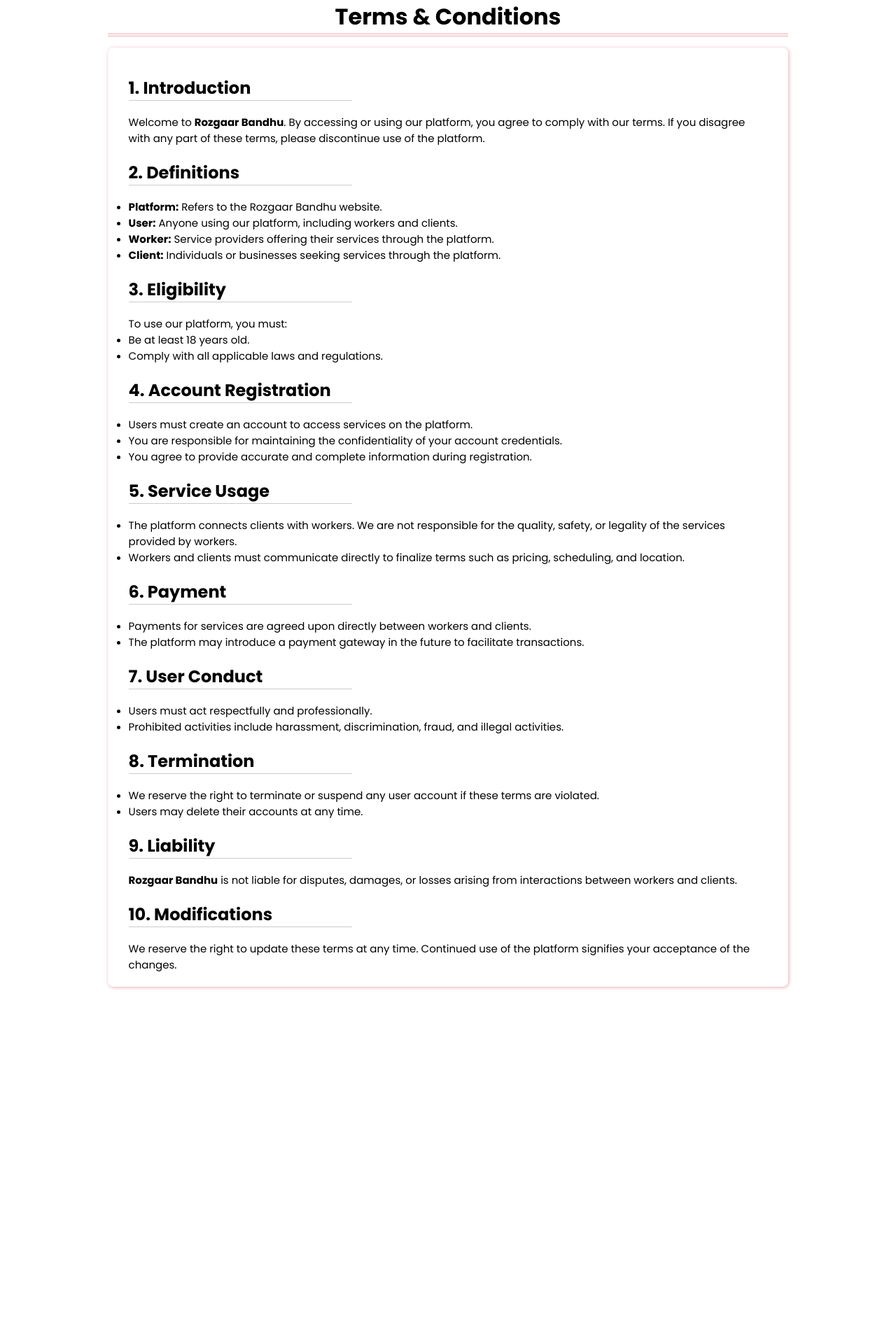
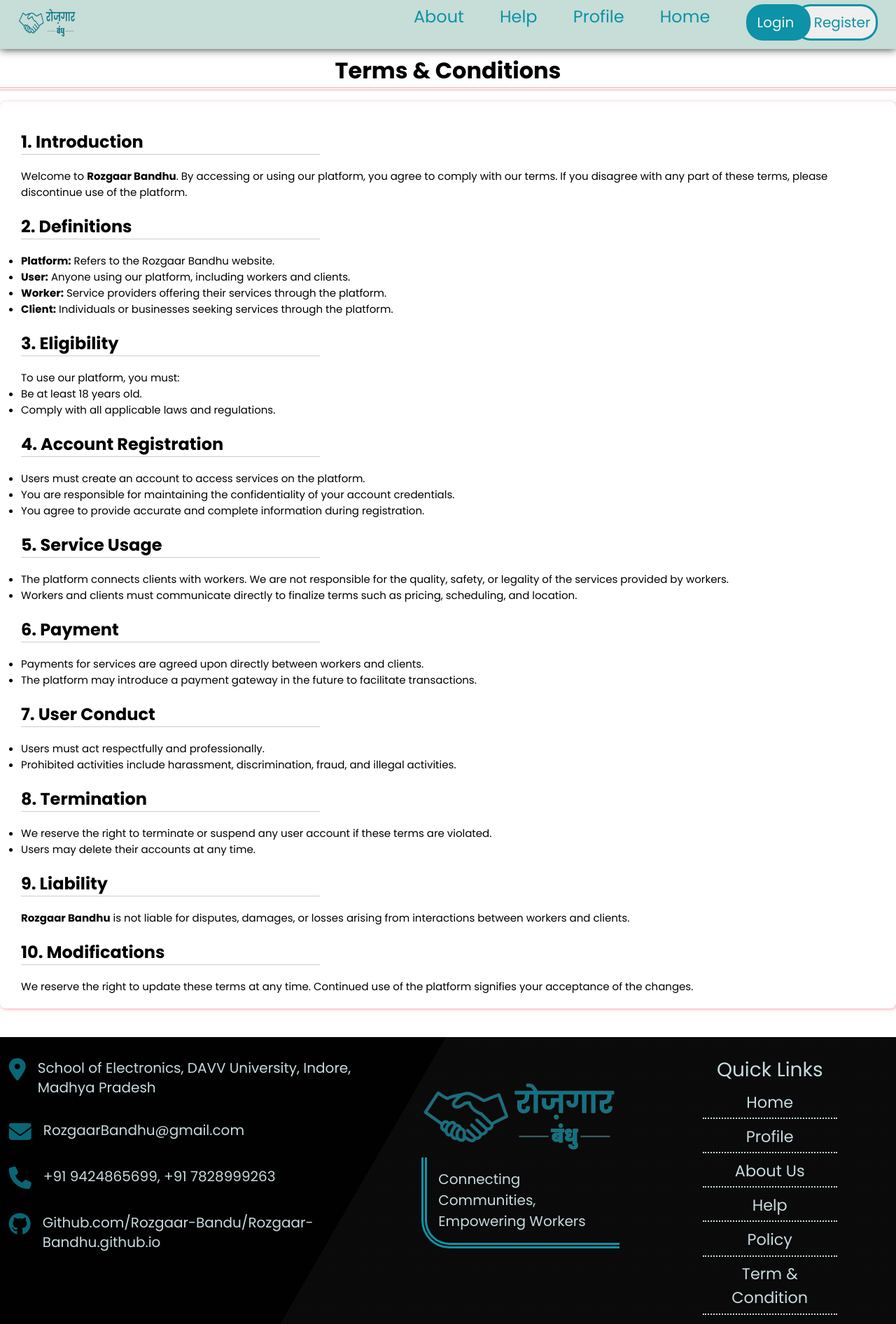
Before and after one commit to Sevaa-Bandhu/Sevaa-Bandhu.github.io, a plain HTML site: page html files/TermCondition.html in a window 1280 px wide. Shown: the whole page at 70% size. Before the commit the page ends 1426 px from the top, so only its background shows below. Drawn offline with Linux system fonts and the light colour scheme.

Commit message:
Add files via upload

```diff
--- a/html files/TermCondition.html
+++ b/html files/TermCondition.html
@@ -6,11 +6,14 @@
   <meta http-equiv="X-UA-Compatible" content="ie=edge" />
   <title>Rozgaar-Terms and Conditions</title>
   <link rel="icon" type="image/x-icon" href="../images/icon.ico">
+  <link rel="stylesheet" href="../stylesheets/navbarFooter.css" />
   <link rel="stylesheet" href="../stylesheets/StyleTerm.css" />
   <script src="https://kit.fontawesome.com/6d6955fc8f.js" crossorigin="anonymous"></script>
 </head>
 
 <body>
+  <nav id="navbar"></nav>
+
   <h1 id="title">Terms & Conditions</h1>
   <div class="container">
 
@@ -33,8 +36,7 @@
       <li>Comply with all applicable laws and regulations.</li>
     </ul>
 
-    <h2>4. Account Registration
-    </h2>
+    <h2>4. Account Registration</h2>
     <ul>
       <li>Users must create an account to access services on the platform.</li>
       <li>You are responsible for maintaining the confidentiality of your account credentials.</li>
@@ -76,8 +78,10 @@
     <p>We reserve the right to update these terms at any time. Continued use of the platform signifies your acceptance
       of the changes.</p>
 
-  </div>
-  </div>
+  </div><br>
+
+  <footer class="footer" id="footer"></footer>
+  <script src="../scripts/navbarFooter.js"></script>
 </body>
 
 </html>
--- /dev/null
+++ b/scripts/navbarFooter.js
@@ -0,0 +1,90 @@
+let topNavbar = `<div class="navbar">
+            <div class="nav-item" id="logo-menu" href="index.html">
+                <a href="index.html"><img src="../images/logo.png" class="logo-img" alt="logo"></a>
+                <span class="fa-solid fa-bars" id="menu"></span>
+            </div>
+            <div class="nav-item log-sign-in" id="log-sign-in">
+                <button class="login" id="login" type="button" onclick="window.open('../html files/login.html', '_self')">Login</button>
+                <button class="reg" id="reg" type="button" onclick="window.open('../html files/RegistrationForm.html', '_self')">Register</button>
+            </div>
+            <div class="nav-links-container" id="nav-links-container">
+                <a class="nav-item nav-links" id="nav-home" href="../index.html" target="_self">Home</a>
+                <a class="nav-item nav-links" id="nav-profile" href="#" target="_self">Profile</a>
+                <a class="nav-item nav-links" id="nav-help" href="../html files/Help.html" target="_self">Help</a>
+                <a class="nav-item nav-links" id="nav-about" href="../html files/AboutUs.html" target="_self">About</a>
+            </div>
+        </div>`;
+let bottomFooter = `<footer class="footer" id="footer">
+        <div class="footer-container">
+            <div class="contact-foot element">
+                <p class="address merge">
+                    <i class="fa fa-map-marker"></i>
+                    <span>School of Electronics, DAVV University, Indore, Madhya Pradesh</span>
+                </p>
+                <p class="mail merge">
+                    <i class="fa fa-envelope"></i>
+                    <span>RozgaarBandhu@gmail.com</span>
+                </p>
+                <p class="phone merge">
+                    <i class="fa fa-phone"></i>
+                    <span>+91 9424865699, +91 7828999263</span>
+                </p>
+                <p class="github merge">
+                    <i class="fa fa-github"></i>
+                    <span>Github.com/Rozgaar-Bandu/Rozgaar-Bandhu.github.io</span>
+                </p>
+            </div>
+
+            <div class="logo-tag element">
+                <img src="../images/logo.png" alt="logo footer">
+                <p class="tag-foot">Connecting Communities, Empowering Workers</p>
+            </div>
+            <div class="quick-link element">
+                <p class="sub-title">Quick Links</p>
+                <div class="link-container">
+                    <a href="../index.html" id="quick-home" target="_self">
+                        Home</a>
+                    <a href="#profile" id="quick-profile" target="_self">
+                        Profile</a>
+                    <a href="../html files/AboutUs.html" id="quick-about" target="_self">
+                        About Us</a>
+                    <a href="../html files/Help.html" id="quick-help" target="_self">
+                        Help</a>
+                    <a href="../html files/Policy.html" id="quick-Policy" target="_self">
+                        Policy</a>
+                    <a href="../html files/TermCondition.html" id="quick-TandC" target="_self">
+                        Term & Condition</a>
+                </div>
+            </div>
+        </div>
+    </footer>`;
+
+document.querySelector("#navbar").innerHTML = topNavbar;
+document.querySelector("#footer").innerHTML = bottomFooter;
+
+// show menu options if screen in not phone
+window.addEventListener('resize', () => {
+    if(window.innerWidth > '625'){
+        btnLogin.style.display='inline-flex';
+        navLinks.style.display='block';
+        menuStatus = 'show';
+    }
+});
+// show or hide the menu options in phone screen
+const btnLogin = document.querySelector('.log-sign-in');
+const navLinks = document.querySelector('#nav-links-container');
+let btnMenu = document.querySelector('#menu');
+let menuStatus = 'none';
+const showMenu = () => {
+    if(menuStatus == 'none'){
+        btnLogin.style.display='inline-flex';
+        navLinks.style.display='block';
+        menuStatus = 'show';
+    }
+    else{
+        btnLogin.style.display='none';
+        navLinks.style.display='none';
+        menuStatus = 'none';
+    }
+};
+btnMenu.addEventListener("click", showMenu);
--- a/stylesheets/StyleAbout.css
+++ b/stylesheets/StyleAbout.css
@@ -21,41 +21,10 @@
 
 body{
     background-color: var(--bkground);
-    padding: 5vw max(5vh, 7vw);
-}
-
-section.header{
-    position: fixed;
-    top: 0;
-    left: 0;
-    width: 100%;
-    background-color: var(--bkground);
-    box-shadow: 0 0 1vh var(--borderColor);
-
-    div.links{
-        width: 100%;
-        display: flex;
-        justify-content: center;
-
-        a{
-            width: 100%;
-            padding: 0 2%;
-            text-decoration: none;
-            float: right;
-            color: rgb(2, 117, 135);
-            font-size: var(--headSize);
-            text-align: right;
-            align-content: center;
-
-            img{
-                width: 20%;
-                float: left;
-            }
-        }
-    }
 }
 
 section.container-intro{
+    margin-top: 6%;
     width: 100%;
     font-size: var(--textSize);
     header{
@@ -197,7 +166,7 @@
 @media screen and (max-width: 650px) {
     :root{
         --textSize: 12px;
-        --headSize: 20px;
+        --headSize: 19px;
         --iconSize: 16px;
     }
     section.header div.links a img{
@@ -205,7 +174,8 @@
     }
 
     section.container-intro header{
-        margin-top: 5%;
+        margin-top: 18%;
+        font-size: var(--headSize);
     }
 
     section.container-what .what-category-wrap{
--- a/stylesheets/StyleHelp.css
+++ b/stylesheets/StyleHelp.css
@@ -10,27 +10,13 @@
   display: flex;
   align-items: center;
   justify-content: center;
-  padding: 20px;
+  padding: 0;
   background: white;
   flex-direction: column;
 }
-h2 {
-    position: relative;
-    top: 0; /* Aligns at the top */
-    left: 50%; /* Centers horizontally */
-    transform: translateX(-50%); /* Adjusts centering */
-    margin-bottom: 2px;
-    padding: 10px;
-    background: white; /* Optional: background for visibility */
-    width: 100%; /* Optional: stretches width */
-    text-align: center;
-    font-size: 4vh;
-    font-weight: 500;
-    border-radius: 8px;
-    box-shadow:0 1px 0 rgba(0, 0, 0, 0.1);
-  }
 .container1{
   position: relative;
+  margin-top: 3%;
   max-width: 700px;
   width: 100%;
   background:white;
@@ -72,7 +58,7 @@
   }
 
 .container1 header {
-  font-size: 3.2vh;
+  font-size: 3.3vh;
   color: #333;
   font-weight: 500;
   text-align: center;
--- a/stylesheets/StylePolicy.css
+++ b/stylesheets/StylePolicy.css
@@ -12,11 +12,11 @@
   display: block;
   align-items: center;
   justify-content: center;
-  padding: 0 10vw;
   background: white;
 }
 
-#title {
+.title {
+  margin-top: 4%;
   text-align: center;
   padding: 2vh 0;
   box-shadow: 0 1px 0 rgba(0, 0, 0, 0.2);
--- a/stylesheets/StyleRegform.css
+++ b/stylesheets/StyleRegform.css
@@ -9,10 +9,10 @@
 
 body {
   min-height: 100vh;
+  padding: 2vh;
   display: flex;
   align-items: center;
   justify-content: center;
-  padding: 20px;
   background: rgb(238, 245, 243);
   font-family: "Poppins", sans-serif;
 }
--- a/stylesheets/StyleTerm.css
+++ b/stylesheets/StyleTerm.css
@@ -8,20 +8,20 @@
 }
 
 body {
-  min-height: 100vh;
-  padding: 0 12vw;
   align-items: center;
   justify-content: center;
   background: white;
 }
 
 #title {
+  margin-top: 6%;
   text-align: center;
   border-bottom: 4px double rgba(219, 84, 97, 0.5);
 }
 
-.container {
+div.container {
   margin: 2vh 0;
+  padding: 5%;
   font-size: 15px;
   padding: 20px 30px;
   border-radius: 8px;
@@ -37,11 +37,14 @@
 
 @media screen and (max-width: 600px) {
   body {
-    padding: 0 10px;
     font-size: 14px;
+  }
+  #title {
+    font-size: 17px;
+    margin-top: 20%;
   }
   h2{
     width: 100%;
-    font-size: 20px;
+    font-size: 16px;
   }
 }
--- /dev/null
+++ b/stylesheets/navbarFooter.css
@@ -0,0 +1,295 @@
+@import url("https://fonts.googleapis.com/css2?family=Poppins:wght@200;300;400;500;600;700&display=swap");
+
+* {
+    margin: 0;
+    box-sizing: border-box;
+    font-family: "Poppins", sans-serif;
+}
+::-moz-selection{
+    background-color: #90b2e2;
+    color: rgb(200, 71, 84);
+}
+::selection{
+    background-color: #90b2e2;
+    color: rgb(200, 71, 84);
+}
+
+/* Navigation bar */
+nav div.navbar {
+    z-index: 50;
+    user-select: none;
+    position: fixed;
+    top: 0;
+    left: 0;
+    width: 100%;
+    background-color: rgb(199, 221, 215);
+    box-shadow: 0 0 1.5vh rgb(39, 39, 39);
+
+    .nav-item {
+        display: block;
+        float: right;
+        padding: 0.5% 2%;
+        text-decoration: none;
+        color: rgb(13, 146, 167);
+        font-size: 3vh;
+    }
+}
+
+nav div.navbar .nav-item:not(#logo):hover,
+.nav-item:not(#logo):focus {
+    text-shadow: 1px 1px #4e75ac;
+}
+
+nav div.navbar div#logo-menu {
+    float: left;
+
+    .logo-img {
+        justify-content: flex-start;
+        width: 7vw;
+        height: 6vh;
+    }
+
+    .fa-bars {
+        display: none;
+        transition: 250ms all;
+    }
+}
+
+nav div.navbar .log-sign-in {
+    display: inline-flex;
+    justify-content: center;
+    background-color: transparent;
+    border: none;
+    border-radius: 3vh;
+    overflow-x: hidden;
+
+    .login {
+        z-index: 2;
+        font-size: 2.5vh;
+        color: rgb(238, 245, 243);
+        background-color: rgb(13, 146, 167);
+        padding: 0.5vh 3vh 0.5vh 2vh;
+        border: none;
+        border-radius: 3vh;
+        outline: none;
+        transition: 250ms all;
+    }
+
+    .login:hover {
+        background-color: rgb(2, 117, 135);
+    }
+
+    .reg {
+        z-index: 1;
+        text-align: left;
+        padding: 1vh 1vh 1vh 3.2vh;
+        font-size: 2.5vh;
+        color: rgb(13, 146, 167);
+        border: 3px solid rgb(13, 146, 167);
+        border-radius: 3vh;
+        margin-left: -3vh;
+        transition: 250ms all;
+    }
+
+    .reg:hover {
+        text-shadow: 0 0 0.1vh rgb(13, 146, 167);
+    }
+}
+
+/* Footer */
+footer {
+    width: 100%;
+    background: linear-gradient(-60deg,rgba(0,0,0, 0.8)58%, rgba(0, 0, 0, 0.95) 40%);
+    border: none;
+
+    .footer-container {
+        display: grid;
+        grid-template-columns: 45% 30% auto;
+        gap: 2% 2%;
+        grid-auto-flow: column;
+        padding: 1%;
+    }
+}
+
+footer .footer-container .logo-tag {
+    margin-top: 10%;
+    width: 100%;
+
+    img {
+        max-width: 80%;
+    }
+
+    .tag-foot {
+        width: 75%;
+        padding: 2vh;
+        color: rgb(200, 218, 222);
+        font-size: 2.5vh;
+        border-left: 1vh double rgb(13, 146, 167);
+        border-bottom: 1vh double rgb(13, 146, 167);
+        border-bottom-left-radius: 5vh;
+    }
+}
+
+footer .footer-container .quick-link {
+    align-items: center;
+    margin-top: 5%;
+
+    .sub-title {
+        text-align: center;
+        width: 15vw;
+        font-size: 3.5vh;
+        color: rgb(200, 218, 222);
+    }
+
+    .link-container a {
+        width: 15vw;
+        text-decoration: none;
+        text-align: center;
+        display: block;
+        padding: 3% 10% 2% 10%;
+        font-size: 2.8vh;
+        color: rgb(200, 218, 222);
+        border-bottom: 2px dotted rgb(200, 218, 222);
+    }
+
+    .link-container a:hover {
+        text-shadow: 0 0 0.2vh rgb(200, 71, 84);
+        border-bottom: 2px dotted rgb(200, 71, 84);
+    }
+}
+
+footer .footer-container .contact-foot {
+    font-size: 2.5vh;
+    text-align: left;
+
+    .merge {
+        width: 100%;
+        display: inline-flex;
+        gap: 3%;
+        line-height: 3.5vh;
+        margin: 3% 0;
+        color: rgb(200, 218, 222);
+
+        span {
+            word-break: normal;
+        }
+    }
+
+    .fa {
+        font-size: 4vh;
+        color: rgba(13, 146, 167, 0.7);
+    }
+}
+
+@media screen and (max-width: 625px) {
+    nav {
+        background: radial-gradient(circle, rgba(7, 7, 8, 0.95) 0%, rgba(0, 0, 0, 1) 80%);
+
+        div.navbar {
+            left: 0;
+            div#logo-menu {
+                width: 100%;
+                padding: 0;
+                display: flex;
+                flex-direction: row;
+                justify-content: center;
+                align-items: center;
+
+                a {
+                    text-decoration: none;
+                    float: left;
+
+                    img.logo-img {
+                        padding: 0 2%;
+                        width: 18vw;
+                        height: 12vw;
+                    }
+                }
+
+                .fa-bars {
+                    width: 50%;
+                    display: inline;
+                    padding: 0 5%;
+                    font-size: 5vw;
+                    text-align: right;
+                    float: right;
+                    color: rgb(13, 146, 167);
+                }
+            }
+
+            .nav-item {
+                width: 100%;
+                text-align: center;
+                display: block;
+                padding: 2% 0;
+            }
+
+            .log-sign-in,
+            div.nav-links-container {
+                width: 100%;
+                display: none;
+            }
+        }
+    }
+
+    footer .footer-container {
+        padding-top: 10px;
+        display: grid;
+        grid-template-columns: 45% 28% auto;
+        gap: 3%;
+        grid-auto-flow: column;
+    }
+
+    footer .footer-container .logo-tag {
+        margin-top: 10%;
+
+        img {
+            max-width: 80%;
+            translate: 10% 0;
+        }
+
+        .tag-foot {
+            padding: 5px;
+            color: rgb(200, 218, 222);
+            font-size: 9px;
+            border-left-width: 3px;
+            border-bottom-width: 3px;
+            border-bottom-left-radius: 15px;
+        }
+    }
+
+    footer .footer-container .quick-link {
+        align-items: center;
+
+        .sub-title {
+            text-align: center;
+            font-size: 10px;
+        }
+
+        .link-container a {
+            width: 99%;
+            padding: 5% 10% 2% 10%;
+            font-size: 10px;
+        }
+    }
+
+    footer .footer-container .contact-foot {
+        font-size: 9px;
+        text-align: left;
+
+        .merge {
+            display: inline-flex;
+            gap: 3%;
+            line-height: 10px;
+            color: rgb(200, 218, 222);
+
+            span {
+                word-break: break-word;
+            }
+
+            .fa {
+                font-size: 14px;
+            }
+        }
+    }
+}
--- a/stylesheets/style.css
+++ b/stylesheets/style.css
@@ -503,7 +503,6 @@
         font-size: 4vh;
         color: rgba(13, 146, 167, 0.7);
     }
-
 }
 
 
```
Also changed, not shown: html files/AboutUs.html (+5 -9 lines), html files/Help.html (+5 -1 lines), html files/Policy.html (+8 -1 lines), html files/RegistrationForm.html (+2 -3 lines).
